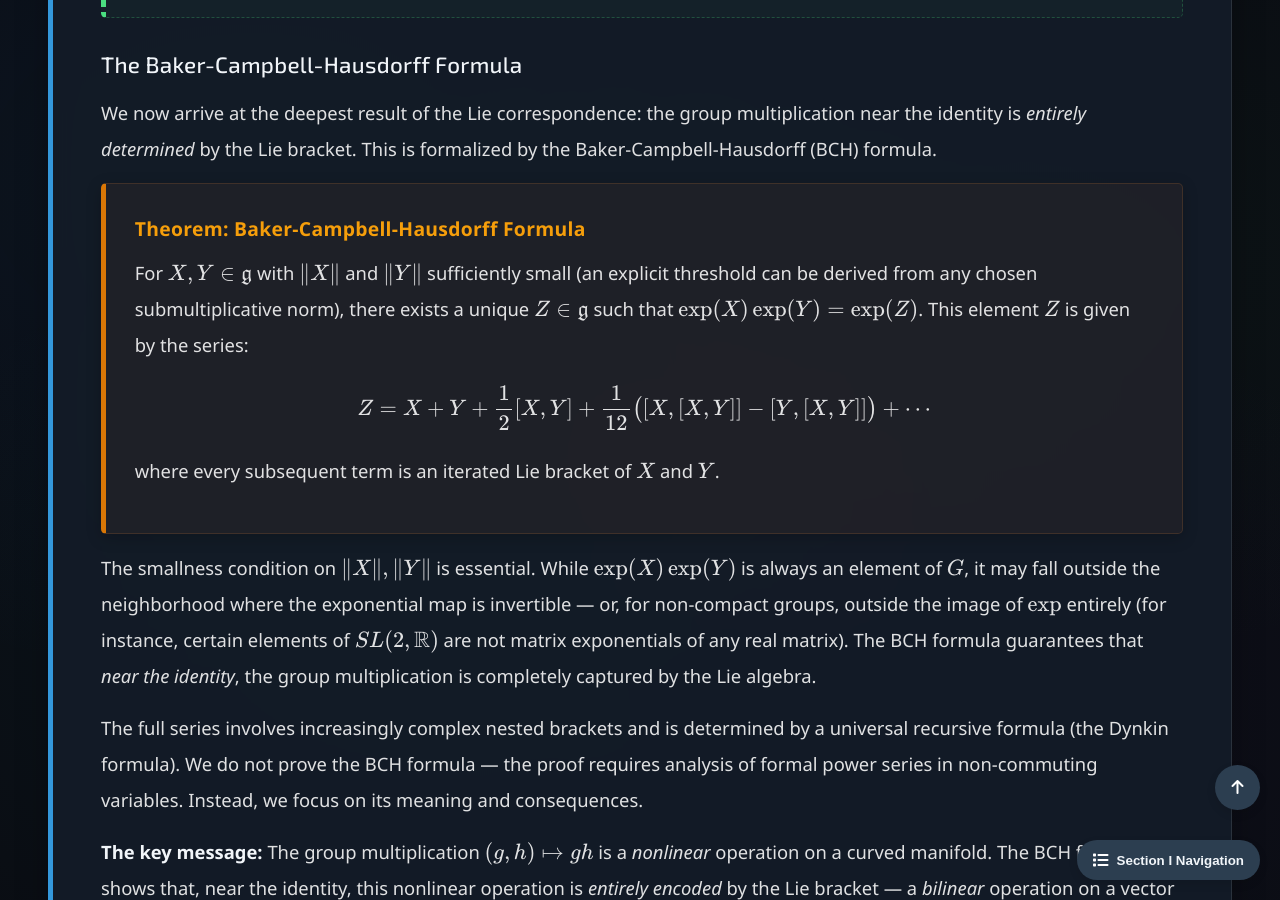
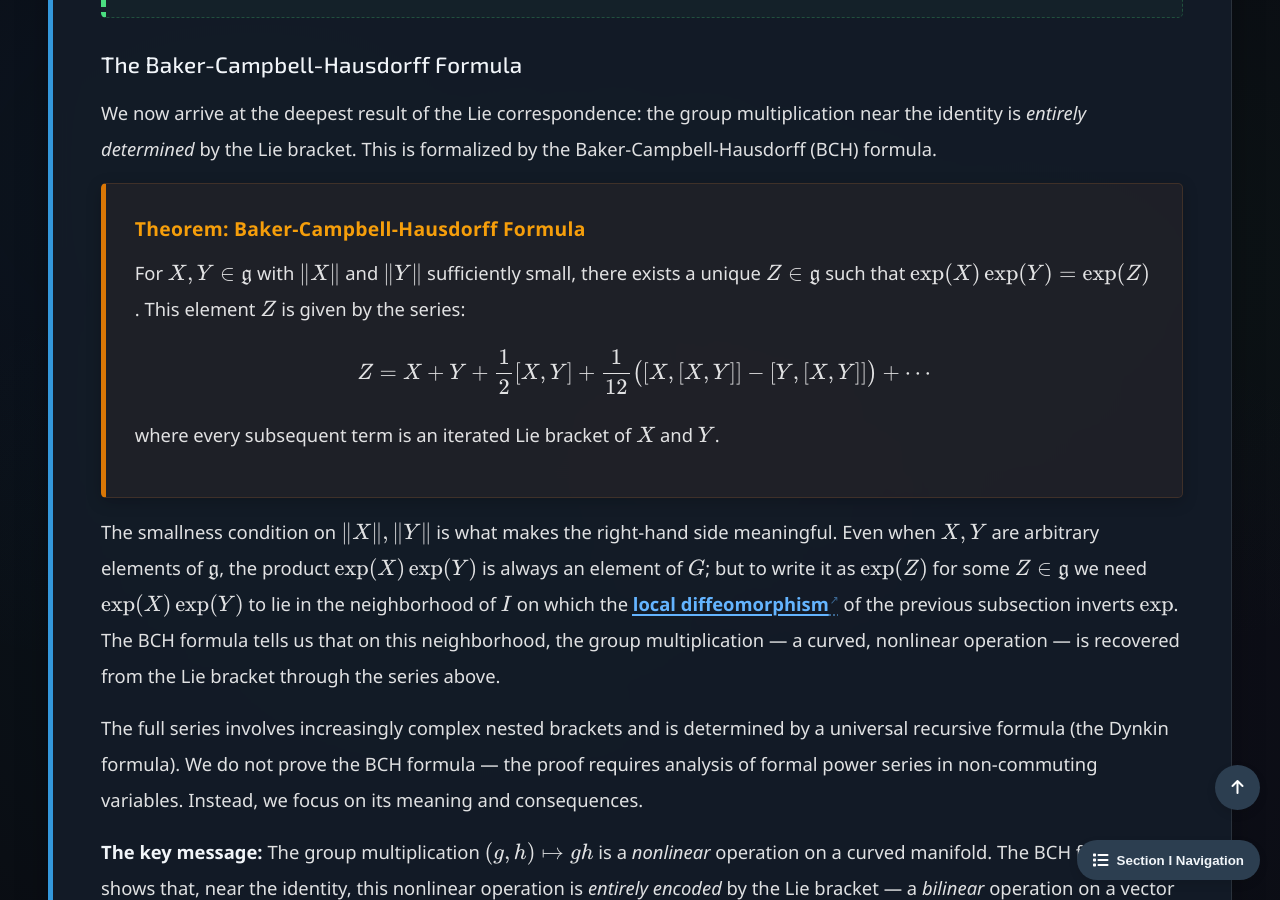
Before and after one commit to Yusukey01/yusukey01.github.io, a Jekyll site: the page built from Mathematics/Linear_algebra/lie_correspondence.html, in a window 1280 px wide and 900 px high, scrolled down 3519 px. Built offline with Jekyll 4.4.1, drawn with Linux system fonts in a browser that asks for light colours.

Commit message:
Polished contexts.

```diff
--- a/Mathematics/Linear_algebra/lie_correspondence.html
+++ b/Mathematics/Linear_algebra/lie_correspondence.html
@@ -196,8 +196,7 @@ uses_python: false
                 <div class="theorem" id="T-bch_formula">
                     <span class="theorem-title">Theorem: Baker-Campbell-Hausdorff Formula</span>
                     <p>
-                        For \(X, Y \in \mathfrak{g}\) with \(\|X\|\) and \(\|Y\|\) sufficiently small
-                        (an explicit threshold can be derived from any chosen submultiplicative norm),
+                        For \(X, Y \in \mathfrak{g}\) with \(\|X\|\) and \(\|Y\|\) sufficiently small,
                         there exists a unique \(Z \in \mathfrak{g}\) such that
                         \(\exp(X)\exp(Y) = \exp(Z)\). This element \(Z\) is given by the series:
                         \[
@@ -209,13 +208,15 @@ uses_python: false
                 </div>
 
                 <p>
-                    The smallness condition on \(\|X\|, \|Y\|\) is essential. While
-                    \(\exp(X)\exp(Y)\) is always an element of \(G\), it may fall outside the
-                    neighborhood where the exponential map is invertible — or, for non-compact
-                    groups, outside the image of \(\exp\) entirely (for instance, certain elements
-                    of \(SL(2, \mathbb{R})\) are not matrix exponentials of any real matrix). The
-                    BCH formula guarantees that <em>near the identity</em>, the group multiplication
-                    is completely captured by the Lie algebra.
+                    The smallness condition on \(\|X\|, \|Y\|\) is what makes the right-hand side
+                    meaningful. Even when \(X, Y\) are arbitrary elements of \(\mathfrak{g}\), the
+                    product \(\exp(X)\exp(Y)\) is always an element of \(G\); but to write it as
+                    \(\exp(Z)\) for some \(Z \in \mathfrak{g}\) we need \(\exp(X)\exp(Y)\) to lie
+                    in the neighborhood of \(I\) on which the
+                    <a href="#T-exp_local_diffeo" class="ref-link"><strong>local diffeomorphism</strong></a>
+                    of the previous subsection inverts \(\exp\). The BCH formula tells us that on
+                    this neighborhood, the group multiplication — a curved, nonlinear operation —
+                    is recovered from the Lie bracket through the series above.
                 </p>
 
                 <p>
```
Also changed, not shown: data/previews.json.
